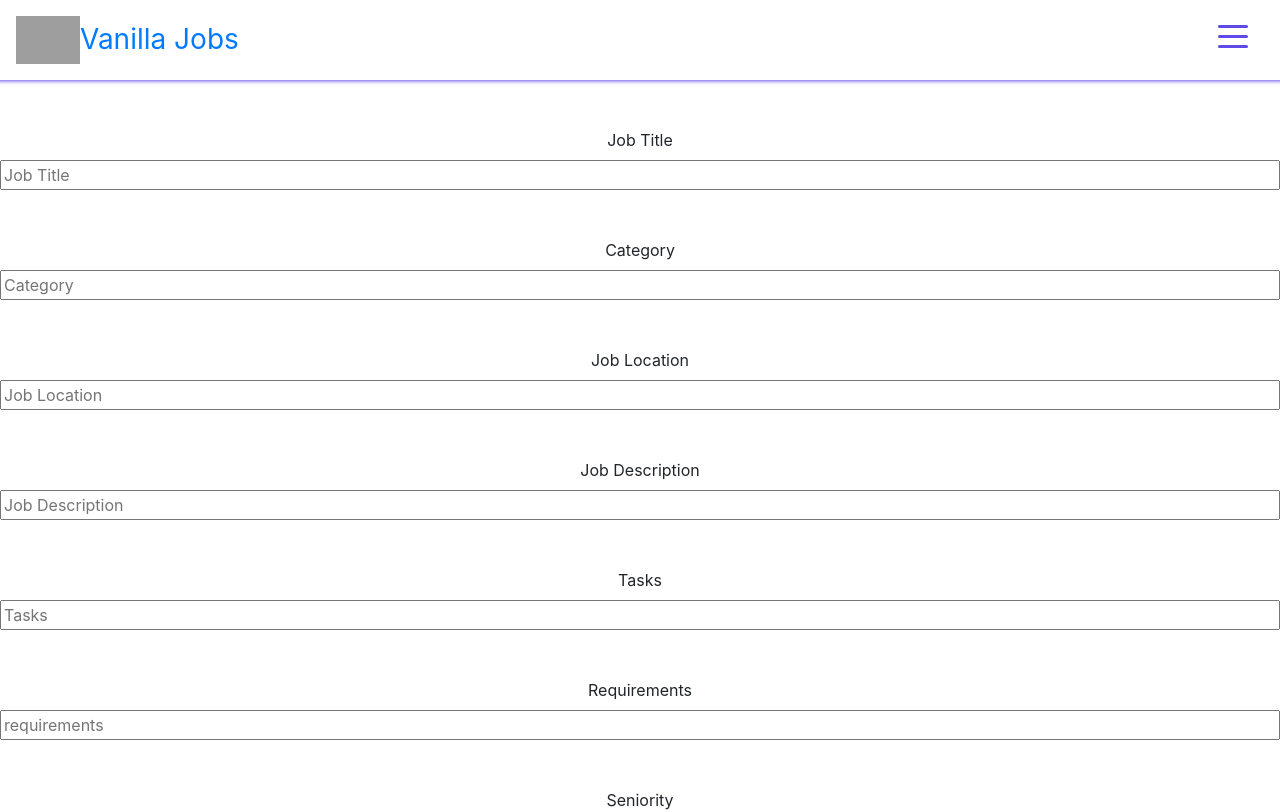
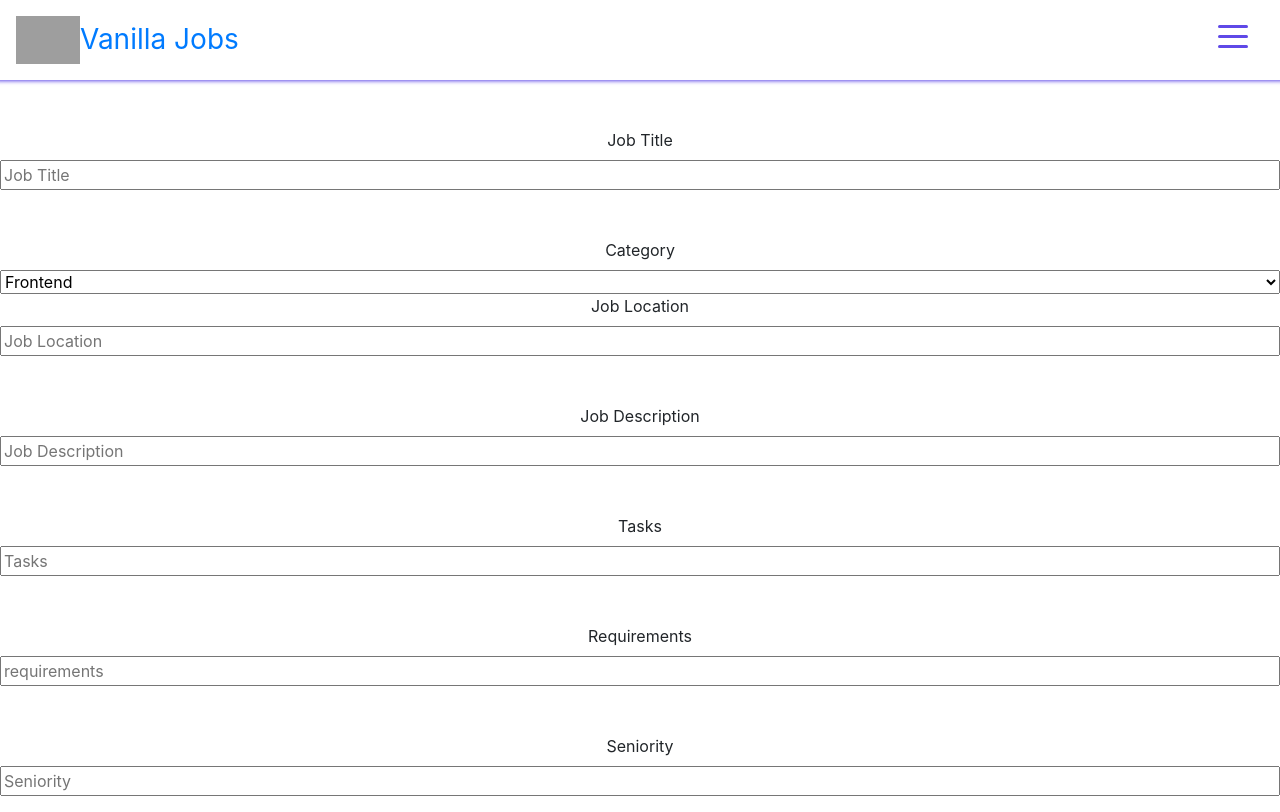
Before and after one commit to filipe-freire/VanillaJobs, a React (Create React App) app in the folder client/: page /jobpost/create in a window 1280 px wide. Shown: the top 812 px of the page. Built offline with nearby package versions, Linux system fonts and the light colour scheme; no server answers; grey boxes are pictures that could not be loaded.

Commit message:
Add validators to job-post model and turn category input to a select tag in the view form

```diff
--- a/client/src/Views/JobPosts/CreateView.jsx
+++ b/client/src/Views/JobPosts/CreateView.jsx
@@ -73,14 +73,24 @@ class Creation extends Component {
           onChange={this.handleUserInput}
         />
         <label htmlFor="category">Category</label>
-        <input
+        <select
+          name="category"
+          id="category"
+          value={this.state.value}
+          onChange={this.handleUserInput}
+        >
+          <option value="Frontend">Frontend</option>
+          <option value="Backend">Backend</option>
+          <option value="Fullstack">Fullstack</option>
+        </select>
+        {/* <input
           type="text"
           id="category"
           placeholder="Category"
           name="category"
           value={this.state.category}
           onChange={this.handleUserInput}
-        />
+        /> */}
         <label htmlFor="location">Job Location</label>
         <input
           type="text"
--- a/client/src/Views/JobPosts/SingleView.jsx
+++ b/client/src/Views/JobPosts/SingleView.jsx
@@ -55,6 +55,9 @@ class SingleView extends Component {
               <span style={{ fontWeight: 'bold' }}>Location:</span> {post.location}
             </p>
             <p>
+              <span style={{ fontWeight: 'bold' }}>Category:</span> {post.category}
+            </p>
+            <p>
               <span style={{ fontWeight: 'bold' }}>Seniority Level:</span> {post.seniority}
             </p>
             <p>
```
Also changed, not shown: 1 other file (tests, documents, lock files or other folders).
